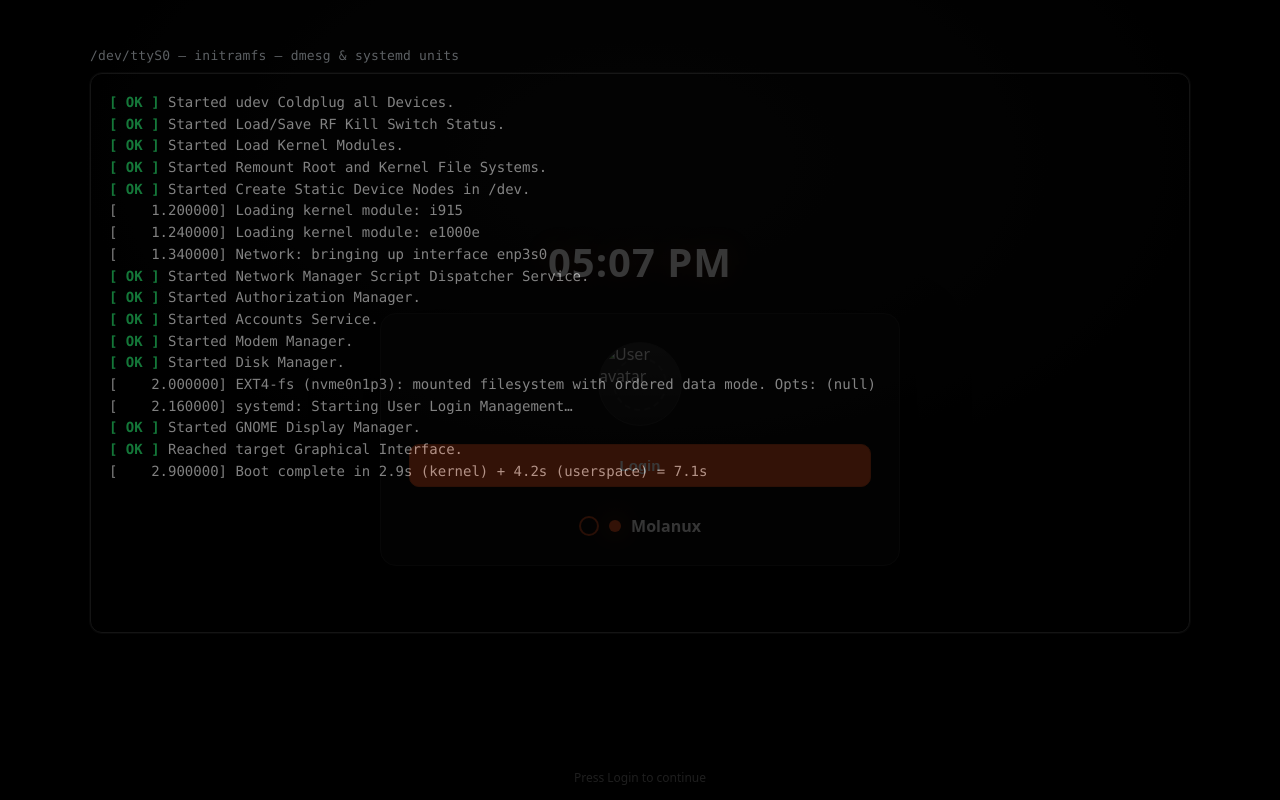
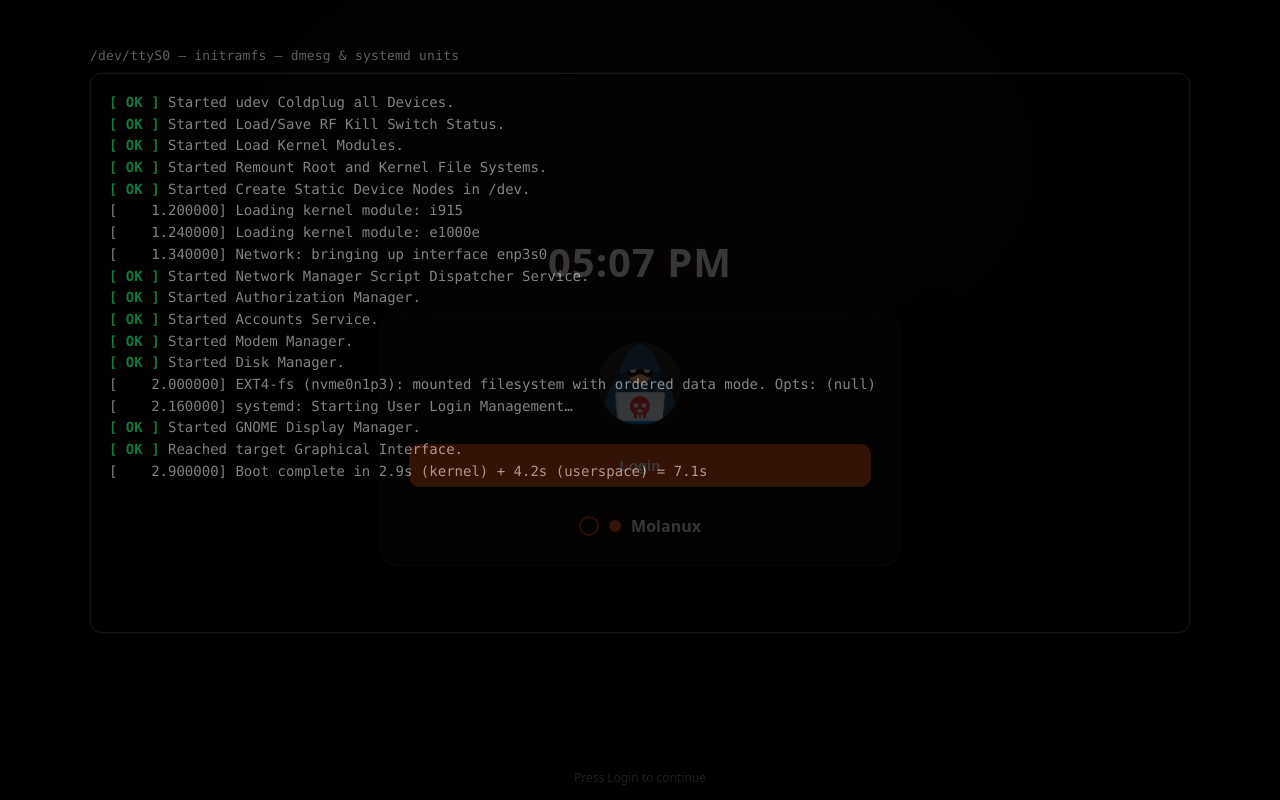
Before and after one commit to AlouaneMoad/portfolio, a plain HTML site: page booting.html in a window 1280 px wide. Drawn offline with Linux system fonts and the light colour scheme.

Commit message:
Update booting.html

```diff
--- a/booting.html
+++ b/booting.html
@@ -4,8 +4,8 @@
   <meta charset="UTF-8" />
   <meta name="viewport" content="width=device-width, initial-scale=1" />
   <title>Boot Journey Simulation (Windows → Linux Logs → Molanux Login)</title>
-  <link rel="icon" href="images/avatar.png" type="image/x-icon"/>
-  <link rel="shortcut icon" href="images/avatar.png" type="image/x-icon"/>
+  <link rel="icon" href="images/avatar.webp" type="image/x-icon"/>
+  <link rel="shortcut icon" href="images/avatar.webp" type="image/x-icon"/>
   <style>
     :root {
       --bg: #000000;
@@ -169,7 +169,7 @@
     <div class="login-wrap fade-in">
       <div id="clock" class="time" aria-live="polite">00:00</div>
       <div class="login-card">
-        <div class="user-icon"><img src="images/avatar.png" alt="User avatar"></div>
+        <div class="user-icon"><img src="images/avatar.webp" alt="User avatar"></div>
         <button id="login-btn" class="login-btn">Login</button>
         <div class="brand" aria-label="Molanux branding">
           <span class="Molanux-ring" aria-hidden="true"></span>
```
